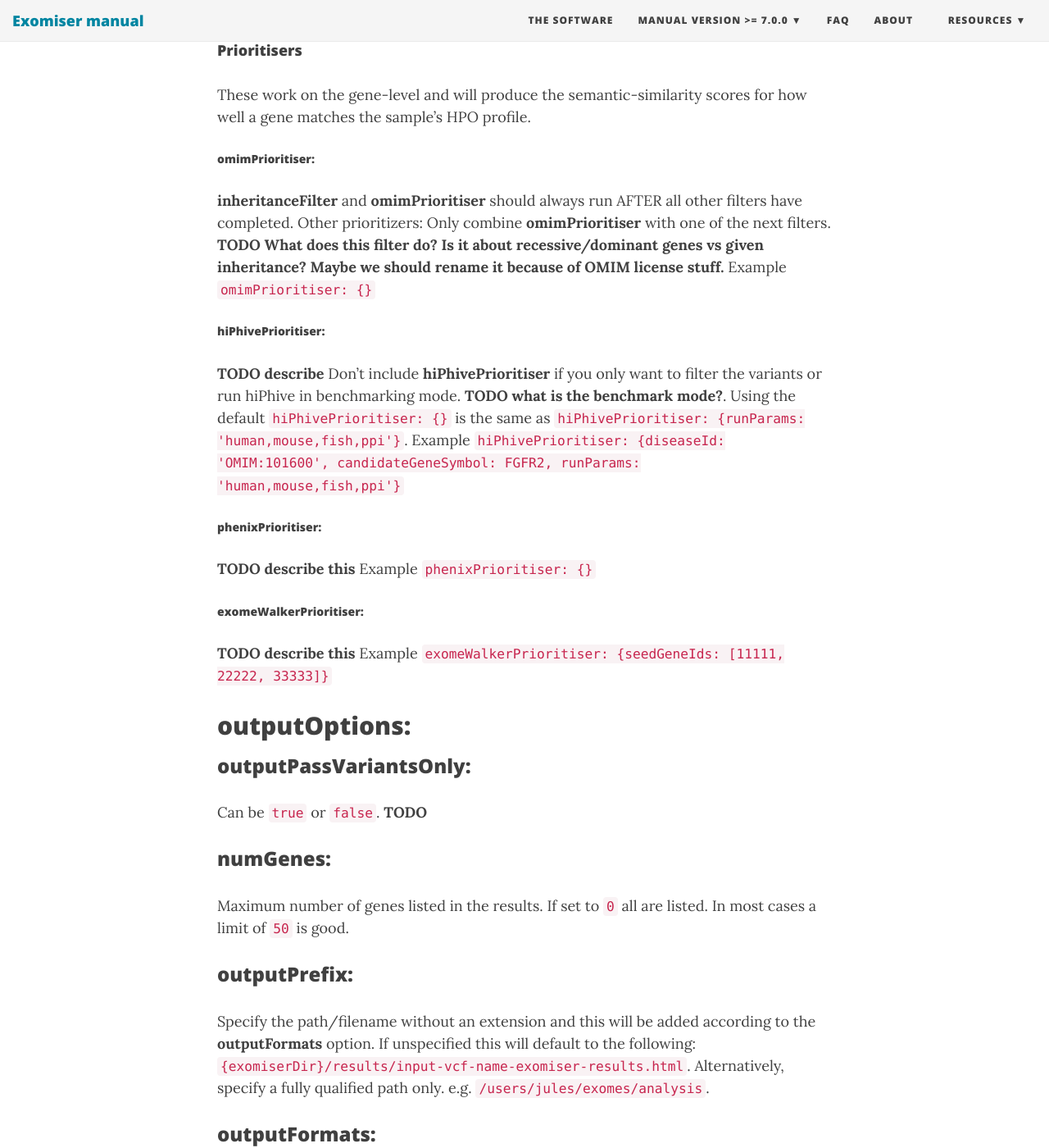
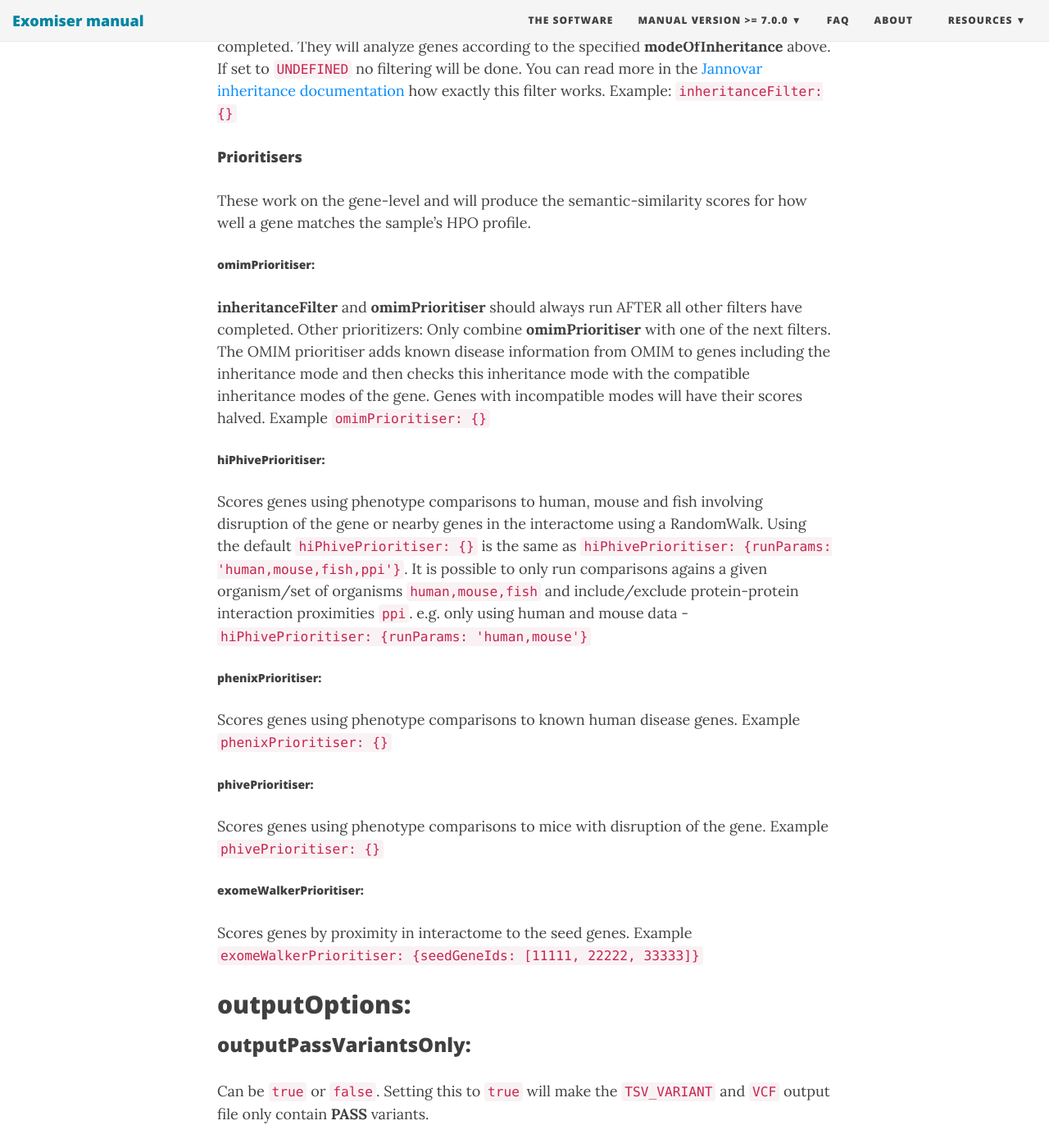
Before and after one commit to exomiser/Exomiser, a Jekyll site: the page built from manual/7/genomiser.md, in a window 1280 px wide and 1400 px high, scrolled down 6372 px. Shown: the whole window at 82% size. Built offline with Jekyll 4.4.1, drawn with Linux system fonts in a browser that asks for light colours; nearby versions of some CDN libraries; some of the changed text lies outside the part shown.

Commit message:
Added brief prioritiser descriptions to genomiser.md

```diff
--- a/manual/7/genomiser.md
+++ b/manual/7/genomiser.md
@@ -93,6 +93,8 @@
 Will apply the pathogenicity scores defined in the **pathogenicitySources** section to variants. If the `keepNonPathogenic` field is set to `true` then all variants wil be kept. Setting this to `false` will set the filter to fail non-missense variants with pathogenicity scores lower than a score cutoff of 0.5. This filter is meant to be quite permissive. Example `pathogenicityFilter: {keepNonPathogenic: true}`
 
 #### Gene filters
+These act at the gene-level and therefore may also refer to the variants associated with the gene. As a rule this is discouraged, although is broken by the inheritanceFiler.
+
 ##### priorityScoreFilter:
 Running the prioritizer followed by a priorityScoreFilter will remove genes which are least likely to contribute to the phenotype defined in hpoIds, this will dramatically reduce the time and memory required to analyze a genome. 0.501 is a good compromise to select good phenotype matches and the best protein-protein interactions hits using the hiPhive prioritizer. **TODO add different priority types** Example `priorityScoreFilter: {priorityType: HIPHIVE_PRIORITY, minPriorityScore: 0.501}`
 
@@ -103,21 +105,24 @@
 These work on the gene-level and will produce the semantic-similarity scores for how well a gene matches the sample's HPO profile.
 
 ##### omimPrioritiser:
-**inheritanceFilter** and **omimPrioritiser** should always run AFTER all other filters have completed. Other prioritizers: Only combine **omimPrioritiser** with one of the next filters. **TODO What does this filter do? Is it about recessive/dominant genes vs given inheritance? Maybe we should rename it because of OMIM license stuff.** Example `omimPrioritiser: {}`
+**inheritanceFilter** and **omimPrioritiser** should always run AFTER all other filters have completed. Other prioritizers: Only combine **omimPrioritiser** with one of the next filters. The OMIM prioritiser adds known disease information from OMIM to genes including the inheritance mode and then checks this inheritance mode with the compatible inheritance modes of the gene. Genes with incompatible modes will have their scores halved. Example `omimPrioritiser: {}`
 
 ##### hiPhivePrioritiser:
-**TODO describe** Don't include **hiPhivePrioritiser** if you only want to filter the variants or run hiPhive in benchmarking mode. **TODO what is the benchmark mode?**. Using the default `hiPhivePrioritiser: {}` is the same as `hiPhivePrioritiser: {runParams: 'human,mouse,fish,ppi'}`. Example `hiPhivePrioritiser: {diseaseId: 'OMIM:101600', candidateGeneSymbol: FGFR2, runParams: 'human,mouse,fish,ppi'}`
+Scores genes using phenotype comparisons to human, mouse and fish involving disruption of the gene or nearby genes in the interactome using a RandomWalk. Using the default `hiPhivePrioritiser: {}` is the same as `hiPhivePrioritiser: {runParams: 'human,mouse,fish,ppi'}`. It is possible to only run comparisons agains a given organism/set of organisms `human,mouse,fish` and include/exclude protein-protein interaction proximities `ppi`. e.g. only using human and mouse data - `hiPhivePrioritiser: {runParams: 'human,mouse'}`
 
 ##### phenixPrioritiser:
-**TODO describe this** Example `phenixPrioritiser: {}`
+Scores genes using phenotype comparisons to known human disease genes. Example `phenixPrioritiser: {}`
+
+##### phivePrioritiser:
+Scores genes using phenotype comparisons to mice with disruption of the gene. Example `phivePrioritiser: {}`
 
 ##### exomeWalkerPrioritiser:
-**TODO describe this** Example `exomeWalkerPrioritiser: {seedGeneIds: [11111, 22222, 33333]}`
+Scores genes by proximity in interactome to the seed genes. Example `exomeWalkerPrioritiser: {seedGeneIds: [11111, 22222, 33333]}`
 
 ## outputOptions:
 
 ### outputPassVariantsOnly:
-Can be `true` or `false`. **TODO**
+Can be `true` or `false`. Setting this to `true` will make the `TSV_VARIANT` and `VCF` output file only contain **PASS** variants.
 
 ### numGenes:
 Maximum number of genes listed in the results. If set to `0` all are listed. In most cases a limit of `50` is good.
```
